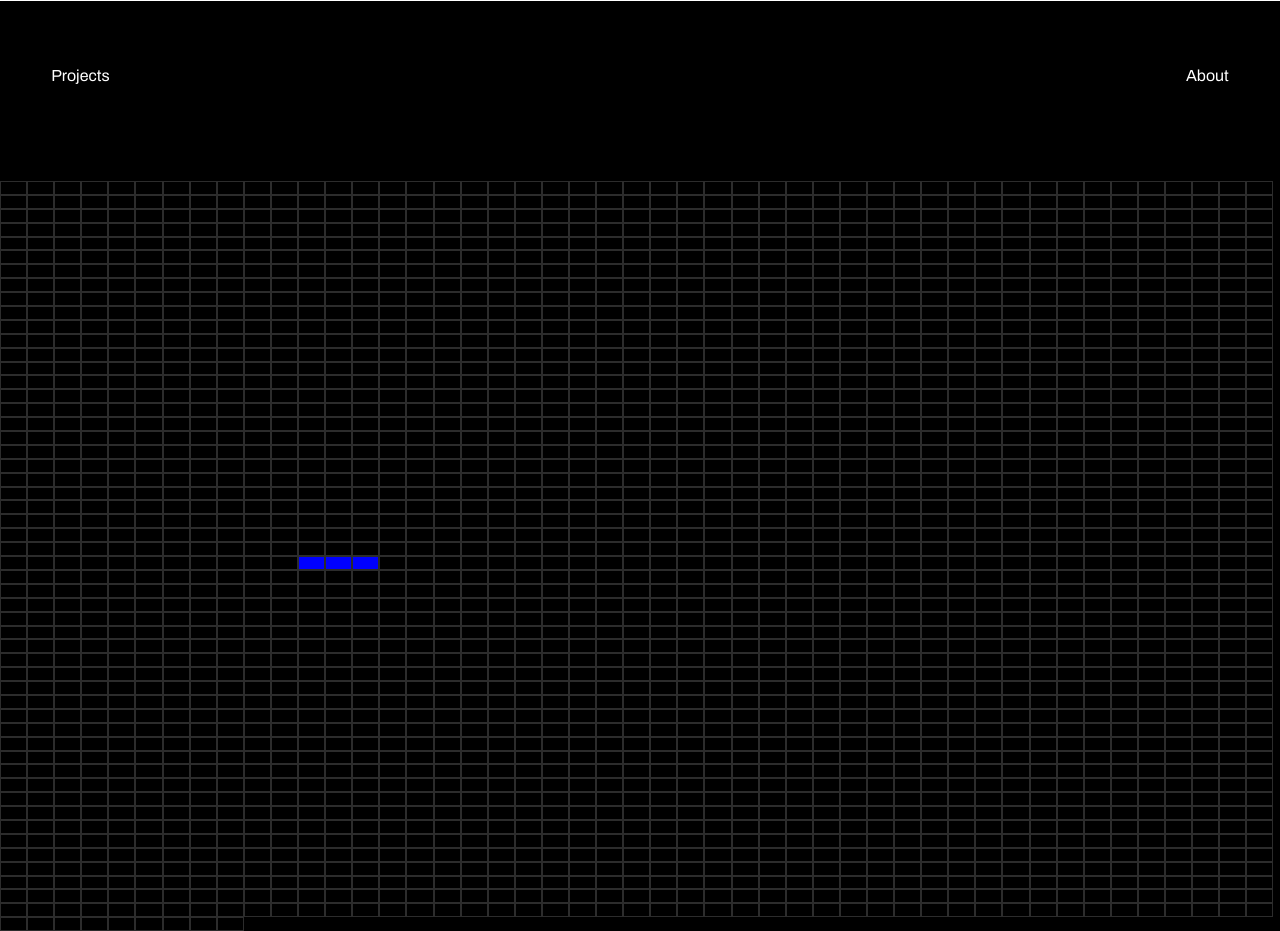
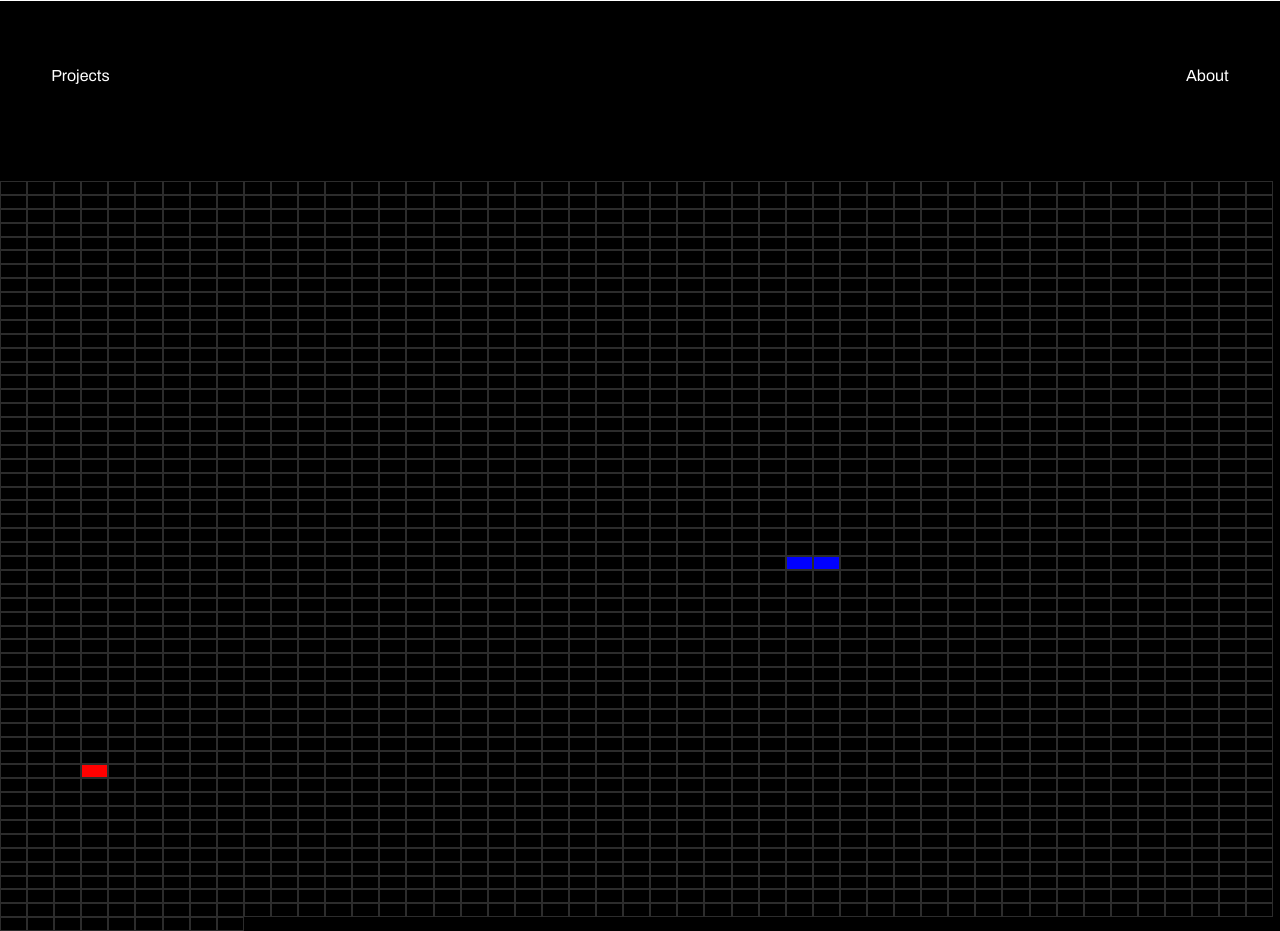
Before and after one commit to everest113/everest-guerra, a Gatsby site: page /snake in a window 1280 px wide. Built offline with nearby package versions, Linux system fonts and the light colour scheme; Gatsby itself is replaced by a stand-in of ours.

Commit message:
snake is able to grow, food moves once eaten

```diff
--- a/src/components/Snake/Grid/index.jsx
+++ b/src/components/Snake/Grid/index.jsx
@@ -25,6 +25,14 @@ export default class Grid extends React.Component {
 		return false
 	}
 
+	shouldDisplayFood = (coordinate) => {
+		const { food } = this.props;
+		if(food[0] === coordinate[1] && food[1] === coordinate[0]) {
+			return true
+		}
+		return false
+	}
+
 	render() {
 		let grid = []
 
@@ -35,6 +43,7 @@ export default class Grid extends React.Component {
 						className={cx({
 							[styles.grid]: true,
 							[styles.snake]: this.shouldDisplaySnake([x, y]),
+							[styles.food]: this.shouldDisplayFood([x, y])
 						})}
 						style={{
 							width: `${this.getGridWidth()}px`,
@@ -58,5 +67,6 @@ Grid.propTypes = {
 	borderWidth: PropTypes.number.isRequired,
 	columns: PropTypes.number.isRequired,
 	rows: PropTypes.number.isRequired,
-	snake: PropTypes.array.isRequired
+	snake: PropTypes.array.isRequired,
+	food: PropTypes.array.isRequired
 }
--- a/src/components/Snake/Grid/style.module.scss
+++ b/src/components/Snake/Grid/style.module.scss
@@ -7,3 +7,7 @@
 .snake {
     background: blue;
 }
+
+.food {
+    background: red;
+}
--- a/src/pages/snake.jsx
+++ b/src/pages/snake.jsx
@@ -2,6 +2,7 @@ import React from 'react';
 import Layout from '../components/layout';
 import Grid from '../components/Snake/Grid/index';
 import styles from './snake.module.scss';
+import { clear } from 'idb-keyval';
 
 export default class Snake extends React.Component {
 	state = {
@@ -13,27 +14,23 @@ export default class Snake extends React.Component {
 		paddingTop: 180,
 		snake: [
 			[25, 25],
-			[24, 25],
-			[23, 25]
 		],
-		food: [0, 0],
+		food: [28, 25],
 		score: 0,
 		playGame: true,
 		direction: "right",
+		speed: 150
 	}
 
 	componentDidMount() {
 		this.updateCanvasDimensions()
-
-		if(this.state.playGame) {
 		this.timerID = setInterval(() => {
 			if(this.state.playGame) {
-					this.updateSnakeDimensions()
+				this.playGame()
 			} else {
 				clearInterval(this.timerID)
 			}
-			}, 1000)
-		}
+		}, this.state.speed)
 
 		window.addEventListener("resize", this.updateCanvasDimensions)
 		window.addEventListener("keydown", this.onKeyPress)
@@ -51,19 +48,31 @@ export default class Snake extends React.Component {
 		this.setState({	canvasWidth, canvasHeight	})
 	}
 
-	updateSnakeDimensions() {
-		let newSnake = []
+	playGame() {
+		this.moveSnake()
+		this.checkIfSnakeAte()
+	}
+
+	moveSnake() {
 		let prevPoint = null
-		newSnake = this.state.snake.map(point => {
+		let gameOver = false
+		let newSnake = this.state.snake.map(point => {
 			const direction = this.getPointDirection(point, prevPoint)
+			prevPoint = point.slice()
 			const newPoint = this.movePoint(point, direction)
-			prevPoint = point.slice()
+			if(this.isOutOfBounds(newPoint) || this.ranIntoSelf()) {
+				gameOver = true
+			}
 			return newPoint
 		})
 
+		if(gameOver) {
+			return this.setState({ gameOver: true })
+		} else {
 			return this.setState({
 				snake: newSnake
 			})
+		}
 	}
 
 	movePoint(point, direction) {
@@ -83,10 +92,9 @@ export default class Snake extends React.Component {
 	}
 
 	getPointDirection = (current, previous) => {
-		if(!previous) {
+		if(!previous || !current) {
 			return this.state.direction
 		}
-
 		if(current[0] === previous[0] && current[1] > previous[1]) {
 			return "up"
 		}
@@ -101,9 +109,56 @@ export default class Snake extends React.Component {
 		}
 	}
 
+	checkIfSnakeAte = () => {
+		const snakeHead = this.state.snake[0];
+		const food = this.state.food
+		if(this.pointsMatch(snakeHead, food)) {
+			let	newSnake = this.addSnakeLength()
+			console.log("new snake")
+			console.log(newSnake)
+			this.setState(prevState => ({
+				food: this.randomePoint(),
+				score: prevState.score + 1,
+				snake: newSnake
+			}))
+		}
+	}
+
+	addSnakeLength = () => {
+		const { snake } = this.state
+		let newSnake = snake.slice()
+		const length = newSnake.length
+		let direction = this.getPointDirection(
+			newSnake[length - 2], newSnake[length - 1]
+		)
+
+		this.addPoint(newSnake, direction)
+
+		return newSnake
+	}
+
+	addPoint(snake, direction) {
+		const prevPoint = snake[snake.length - 1]
+		const x = prevPoint[0]
+		const y = prevPoint[1]
+
+		switch(direction) {
+			case "up":
+				snake.push([x, y - 1])
+				break;
+			case "down":
+				snake.push([x, y + 1])
+				break;
+			case "left":
+				snake.push([x - 1, y])
+				break;
+			case "right":
+				snake.push([x + 1, y])
+				break
+		}
+	}
+
 	onKeyPress = (e) => {
-		console.log("key pressed")
-		console.log(e.keyCode)
 		let key = null;
 		switch(e.keyCode) {
 			case 38:
@@ -120,17 +175,41 @@ export default class Snake extends React.Component {
 				break;
 		}
 
-		console.log("key: " + key)
 		if(key) {
 			this.setState({
 				direction: key
-			})
+			});
 		}
 	}
 
+	isOutOfBounds(point) {
+		return (
+			point[0] > this.state.columns - 1 ||
+			point[1] > this.state.rows - 1 ||
+			point[0] < 0 ||
+			point[1] < 0
+		)
+	}
+
+	// NEED TO FIGURE OUT HOW TO CHECK IF DUPLICATE COORDINATE EXISTS... IF SO, GAME OVAAA!
+
+	ranIntoSelf = () => {
+
+	}
+
+	randomePoint() {
+		return [
+			Math.floor(Math.random() * this.state.columns),
+			Math.floor(Math.random() * this.state.rows)
+		]
+	}
+
+	pointsMatch(a, b) {
+		return a[0] === b[0] && a[1] === b[1]
+	}
+
 	render() {
-
-		console.log(this.state.direction)
+		console.log(this.state)
 
 		return (
 			<Layout>
@@ -143,7 +222,8 @@ export default class Snake extends React.Component {
 						borderWidth={0.25}
 						columns={this.state.columns}
 						rows={this.state.rows}
-						snake={this.state.snake} />
+						snake={this.state.snake}
+						food={this.state.food} />
 				</div>
 			</Layout>
 		);
```
Lines whose indentation alone changed are shown as unchanged.
